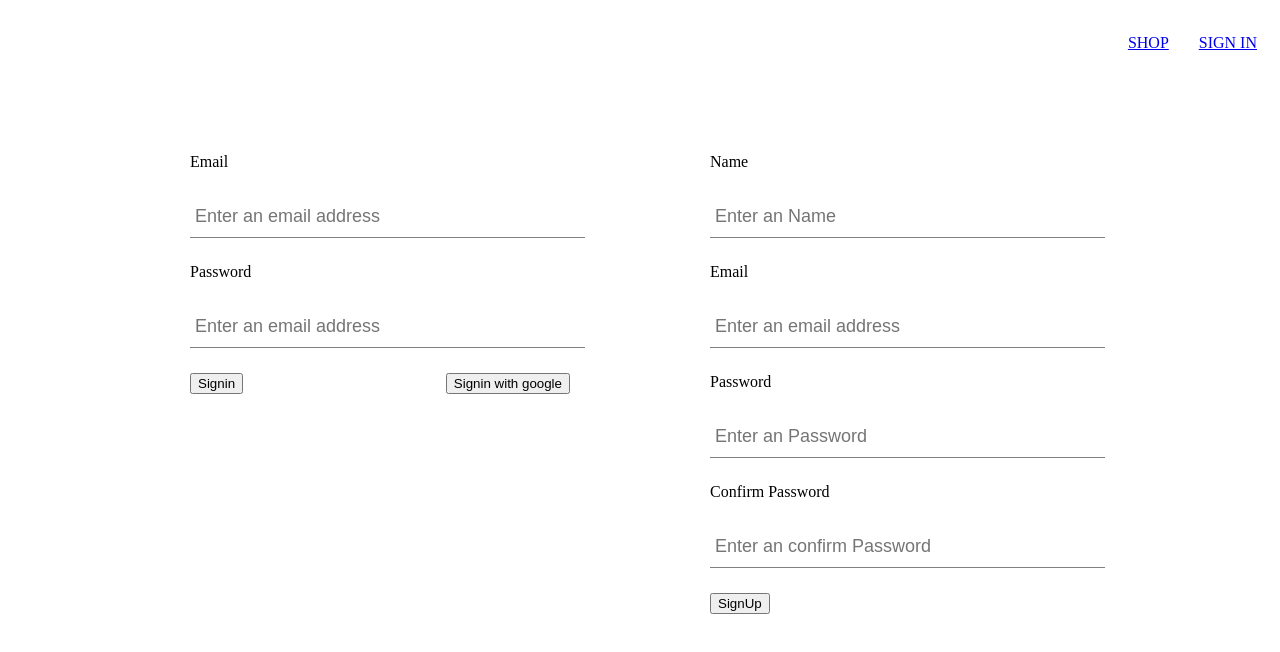
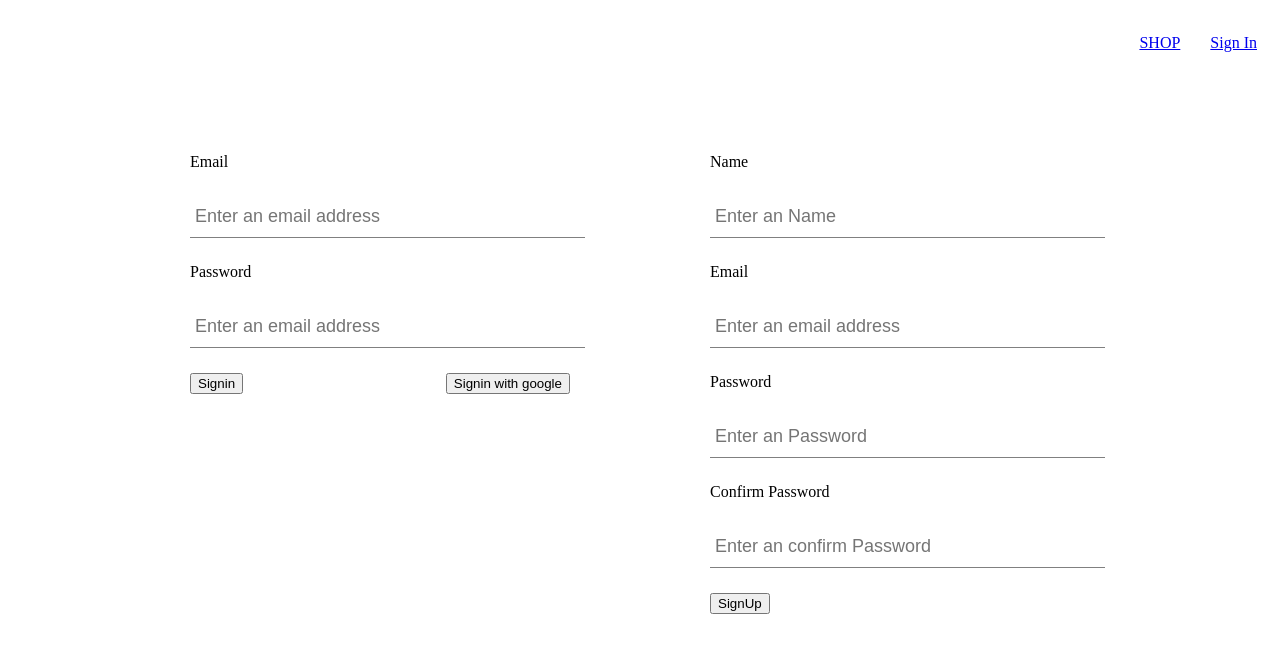
Before and after one commit to Techharik/clothing-app, a React (Create React App) app: page /sign-in in a window 1280 px wide. Shown: the top 652 px of the page. Built offline with nearby package versions, Linux system fonts and the light colour scheme.

Commit message:
context is added

```diff
--- a/src/auth/authentication/SignIn.jsx
+++ b/src/auth/authentication/SignIn.jsx
@@ -1,9 +1,13 @@
-import React, { useState } from 'react'
+import React, { useState ,useContext} from 'react'
 
 import { authSignIn, createUserWithAuthProvider ,createUserWithGoogleData} from '../../utilits/firebase.utilits'
 import SignUp from './SignUp/SignUp'
 
+
 import './SiginIn.styles.scss'
+import { userContext } from '../../context/user.context'
+
+
 
 const defaultValueSigIn = {
   email:'',
@@ -12,9 +16,12 @@ const defaultValueSigIn = {
 
 
 const SignIn = () => {
-
+  const { setCurrentUser } = useContext(userContext)
   const [signInValue, setsignInValue]= useState(defaultValueSigIn);
   const {email, password} = signInValue;
+
+
+
 
   const onHandleChange =(event)=>{
     const {name, value} = event.target
@@ -26,7 +33,8 @@ const SignIn = () => {
 
 const logInWithGoogle = async()=>{
     const {user} = await createUserWithAuthProvider()
-     createUserWithGoogleData(user)
+    await  createUserWithGoogleData(user)
+    setCurrentUser(user)
 }
 
 const handleSignInSubmit = async(event)=>{
@@ -34,7 +42,7 @@ const handleSignInSubmit = async(event)=>{
   try{
 
     const {user}=await authSignIn(signInValue);
-    console.log(user)
+    setCurrentUser(user)
   }catch(e){
     switch(e.code){
       case 'auth/invalid-credential':
--- a/src/auth/authentication/SignUp/SignUp.jsx
+++ b/src/auth/authentication/SignUp/SignUp.jsx
@@ -1,7 +1,9 @@
-import React, { useState } from 'react'
+import React, { useState,useContext } from 'react'
 import { createUserWithGoogleData } from '../../../utilits/firebase.utilits'
 import { auth } from '../../../utilits/firebase.utilits'
 import { createUserWithEmailAndPassword } from 'firebase/auth'
+
+import { userContext } from '../../../context/user.context'
 
 import './SignUp.styles.scss'
 
@@ -16,6 +18,8 @@ const SignUp = () => {
   const [formfield, setFormfield] =useState(defaultUserData)
   const {displayName,email,password,confirmPassword}= formfield;
 
+  const {setCurrentUser}=useContext(userContext)
+
   const resetValue =()=> {
     setFormfield(defaultUserData)
   }
@@ -26,6 +30,7 @@ const SignUp = () => {
     if(password !== confirmPassword)return alert('password mismatch')
     const {user} = await createUserWithEmailAndPassword(auth, email,password)
    await createUserWithGoogleData(user,{displayName})
+   setCurrentUser(user)
 resetValue()
   }
 
--- /dev/null
+++ b/src/context/user.context.jsx
@@ -0,0 +1,15 @@
+import { createContext, useState } from "react";
+
+export const userContext = createContext({
+ currentUser:null,
+ setCurrentUser:()=>null
+})
+
+
+export const UserProvider = ({children})=>{
+      const [currentUser,setCurrentUser]=useState(null)
+      const value = {currentUser,setCurrentUser}
+
+
+    return   <userContext.Provider value={value}> {children} </userContext.Provider>
+}
--- a/src/index.js
+++ b/src/index.js
@@ -3,16 +3,18 @@ import ReactDOM from 'react-dom/client';
 import App from './App';
 
 import { BrowserRouter } from 'react-router-dom';
+import { UserProvider } from './context/user.context';
 
 import reportWebVitals from './reportWebVitals';
-import Home from './routes/Home';
 
 
 const root = ReactDOM.createRoot(document.getElementById('root'));
 root.render(
   <React.StrictMode>
     <BrowserRouter>
-        <App />
+    <UserProvider>
+          <App />
+    </UserProvider>
     </BrowserRouter>
   </React.StrictMode>
 );
--- a/src/routes/navigation/navigation.component.jsx
+++ b/src/routes/navigation/navigation.component.jsx
@@ -2,8 +2,13 @@ import React from 'react'
 import { Outlet } from 'react-router-dom'
 import { Link } from 'react-router-dom';
 import './navigation.styles.scss';
+import { useContext } from 'react';
+import { userContext } from '../../context/user.context';
 
 const Navigation = () => {
+ const {currentUser} = useContext(userContext);
+
+
   return (
     <>
       <div className='navigation'>
@@ -15,7 +20,7 @@ const Navigation = () => {
             SHOP
           </Link>
           <Link className='nav-link' to='/sign-in'>
-            SIGN IN
+            {currentUser?'Sign Out':"Sign In"}
           </Link>
         </div>
       </div>
--- a/src/utilits/firebase.utilits.js
+++ b/src/utilits/firebase.utilits.js
@@ -38,7 +38,7 @@ export const createUserWithGoogleData = async(userAuth,additionalInfo)=>{
   const userSnapshot = await getDoc(userCredentials)
 
 
-  console.log(userSnapshot.exists())
+  // console.log(userSnapshot.exists())
 
   if(! userSnapshot.exists()){
     const createdAt = new Date();
```
